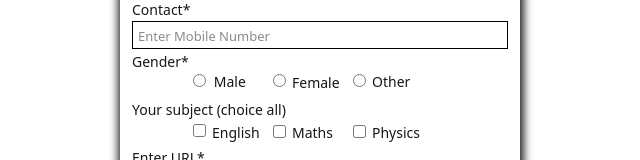
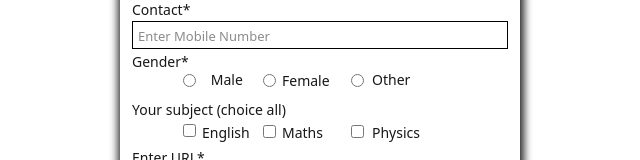
Before and after one commit to hasanshash50-max/forms, a Next.js app: page /ready in a window 1280 px wide. Shown: the part 215-375 px from the top of the page, without its empty margins (320-960 px from the left). Built offline with nearby package versions, Linux system fonts and the light colour scheme.

Commit message:
move forms

```diff
--- a/app/ready/forms.css
+++ b/app/ready/forms.css
@@ -42,57 +42,57 @@ label{
 }
 #read{
     position: absolute;
-    left: 60px;
+    left: 50px;
     bottom: 356px;
     width: 15px;
 }
 #write{
     position: absolute;
-    left: 140px;
+    left: 130px;
     bottom: 356px;
     width: 15px;
 }
 #book{
     position: absolute;
-    left: 220px;
+    left: 218px;
     bottom: 356px;
     width: 15px;
 }
 #male{
     position: relative;
-    left: 5px;
-    bottom: -20px;
+    left: 2px;
+    bottom: -18px;
 }
 #female{
     position: absolute;
-    left: 160px;
-    bottom: 350px;
+    left: 150px;
+    bottom: 352px;
 }
 #other{
     position: absolute;
     left: 240px;
-    bottom: 351px;
+    bottom: 353px;
     width: 15px;
 }
 #box{
     position: absolute;
-    left: 80px;
+    left: 70px;
     bottom: 300px;
 }
 #check{
     position: absolute;
-    left: 60px;
+    left: 50px;
     bottom: 306px;
     width: 15px;
 }
 #box1{
     position: absolute;
-    left: 160px;
+    left: 150px;
     bottom: 300px;
 }
 #check1{
     position: absolute;
-    left: 140px;
+    left: 130px;
     bottom: 305px;
     width: 15px;
 }
@@ -103,7 +103,7 @@ label{
 }
 #check2{
     position: absolute;
-    left: 220px;
+    left: 218px;
     bottom: 305px;
     width: 15px;
 }
```
